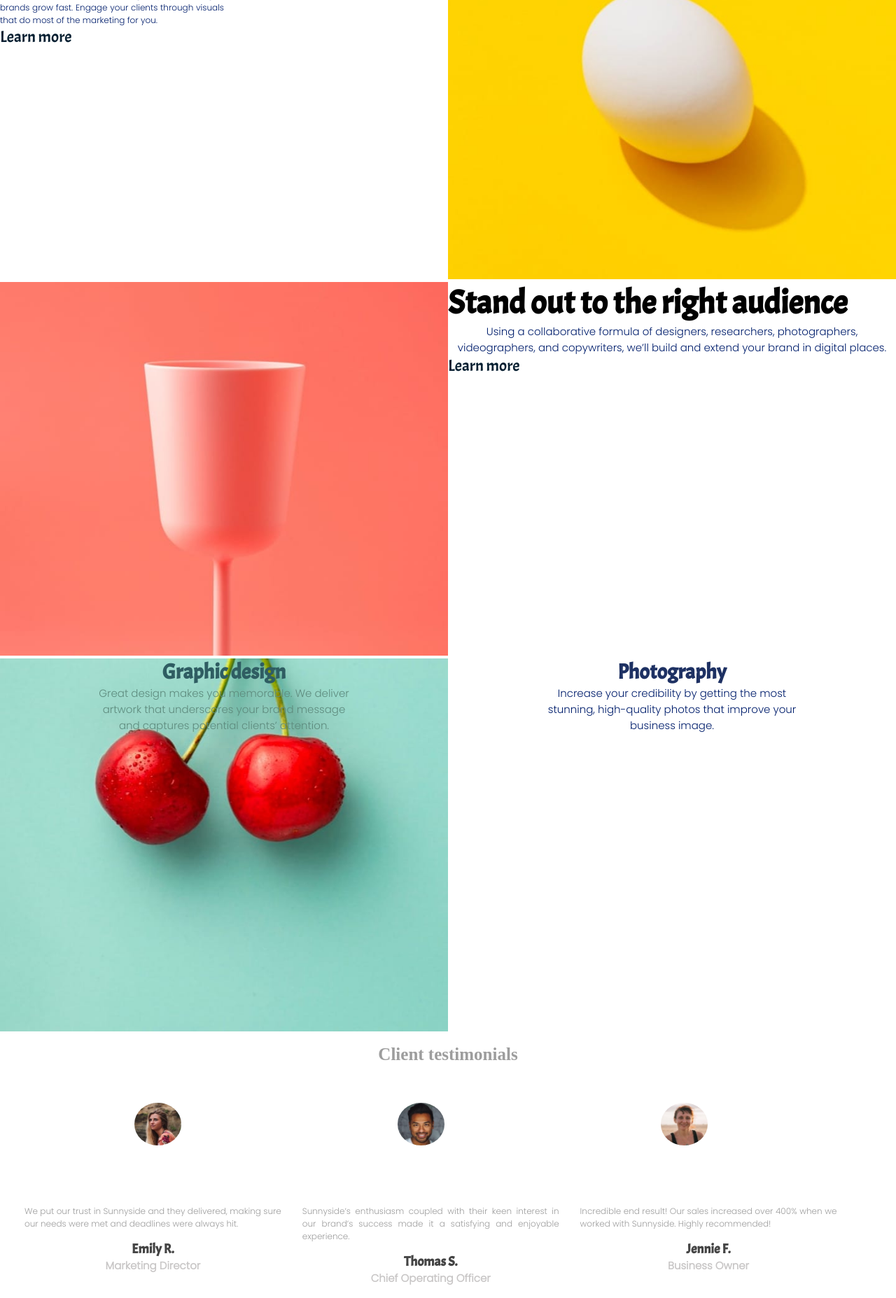
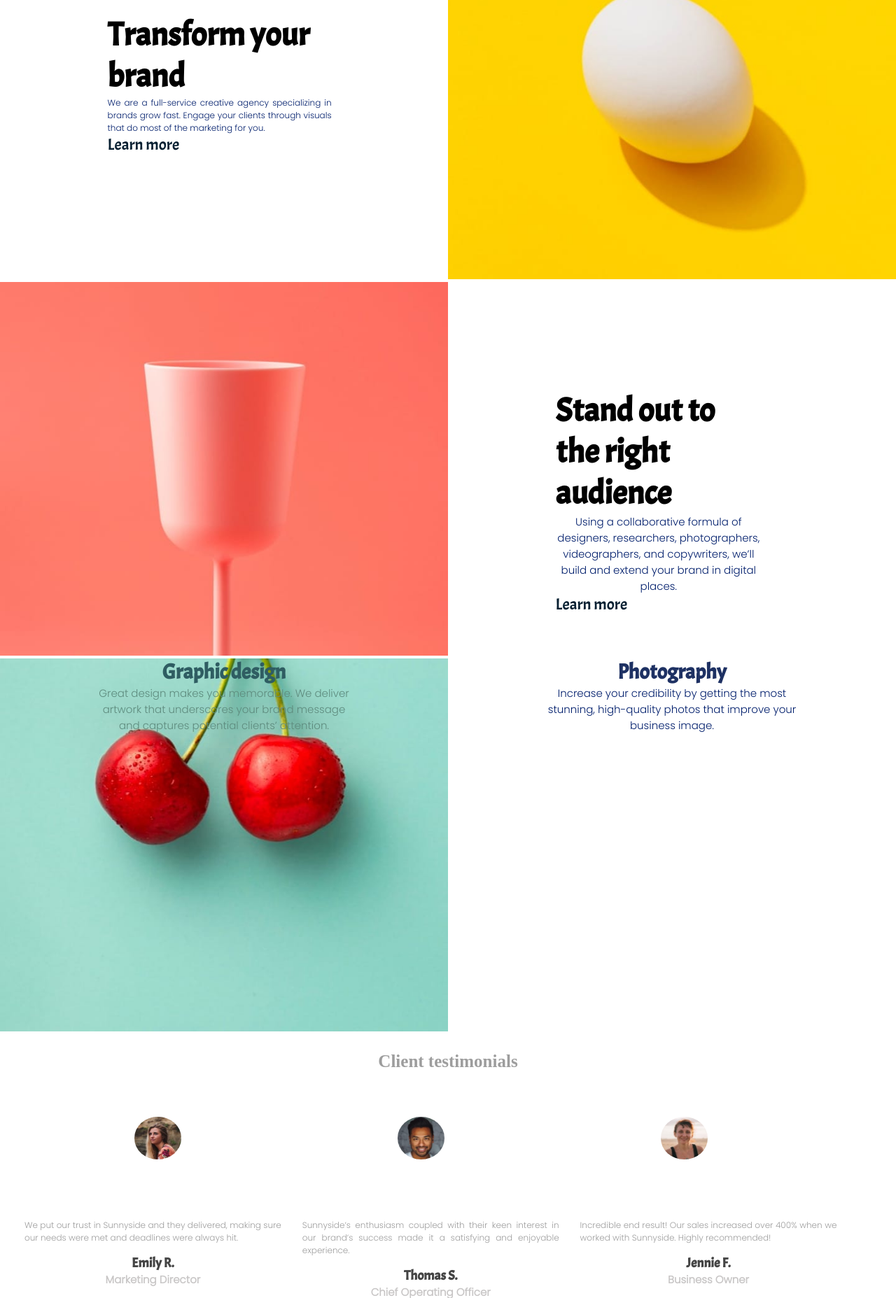
Before and after one commit to Tiffany-D/sunnyside-agency, a plain HTML site: page index.html in a window 1280 px wide. Shown: the part 774-2629 px from the top of the page at 70% size. Drawn offline with Linux system fonts and the light colour scheme.

Commit message:
in progress

```diff
--- a/index.html
+++ b/index.html
@@ -84,7 +84,7 @@
 
     <div class="text-container">
      <h4>Graphic design</h4>
-     <p>Great design makes you memorable. We deliver <br/>artwork that underscores your brand message <br/>and captures potential clients’ attention.
+     <p class="graphic">Great design makes you memorable. We deliver <br/>artwork that underscores your brand message <br/>and captures potential clients’ attention.
      </p>
    </div>
 </section>
--- a/style.scss
+++ b/style.scss
@@ -67,6 +67,9 @@ section{
     }
     .text-transform{
         width: 50%;
+        margin-left: 12vw;
+        margin-right: 15vw;
+        margin-top: 12vw;
 
 
         h2{
@@ -104,19 +107,24 @@ section{
          width: 50vw;
 
     }
+    .text-stand-out{
+        margin-left: 12vw;
+        margin-right: 15vw;
+        margin-top: 12vw;
+    }
     h2{
-        text-align: justify;
+
+
         font-family: $font-two;
         font-size: 47px;
-        display: block;
-        margin-left: 0;
-        margin-right: 0;
+
         }
 
         p{
-            text-align: justify;
+
             font-family: $font-stack;
             font-size: 12px;
+            text-align: justify;
         }
 
         a{
@@ -151,11 +159,12 @@ section{
            text-align: center;
            color: $green-title;
        }
-       p{
+       .graphic{
            font-family: $font-stack;
            font-size: 15px;
            text-align: center;
            color: $green-text;
+
        }
 
    }
@@ -182,15 +191,14 @@ section{
 }
 
 .comments{
+    height: 50vw;
     .grid{
         display: grid;
         grid-template-columns: 32% 32% 32%;
         margin: 20px;
-
-
     }
     h3{
-        margin: 15px;
+        margin: 25px;
         text-align: center;
         font-size: 25px;
         letter-spacing: 2;
@@ -289,10 +297,12 @@ section{
 .sunnyside{
     background-color: #A9F1DF;
     height: 30vw;
+
     .sunny{
+        margin-left: 45vw;
+        margin-right: 45vw;
+        margin-top: 7vw;
         filter: $green-title;
-        display: flex;
-        justify-content: center;
     }
     .links{
         list-style: none;
```
Also changed, not shown: style.css, 1 other file.
